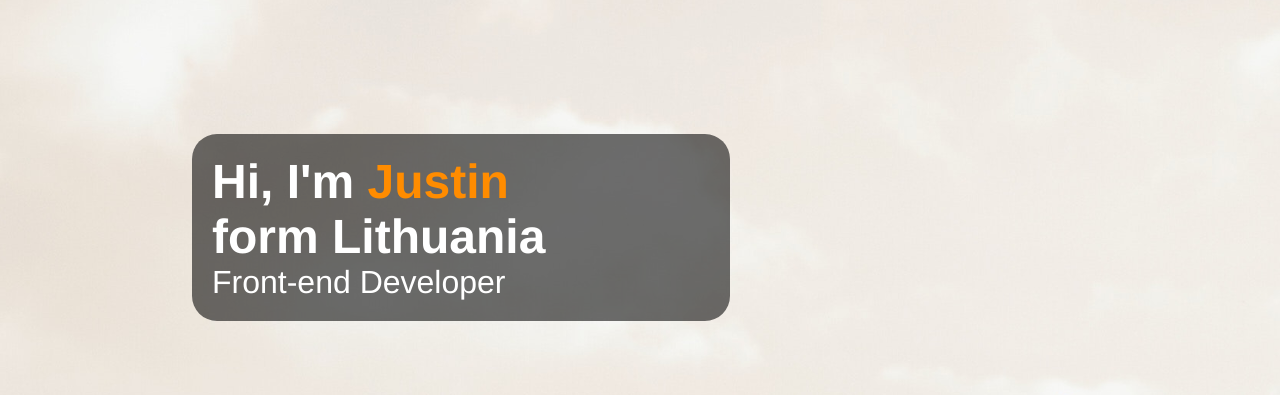
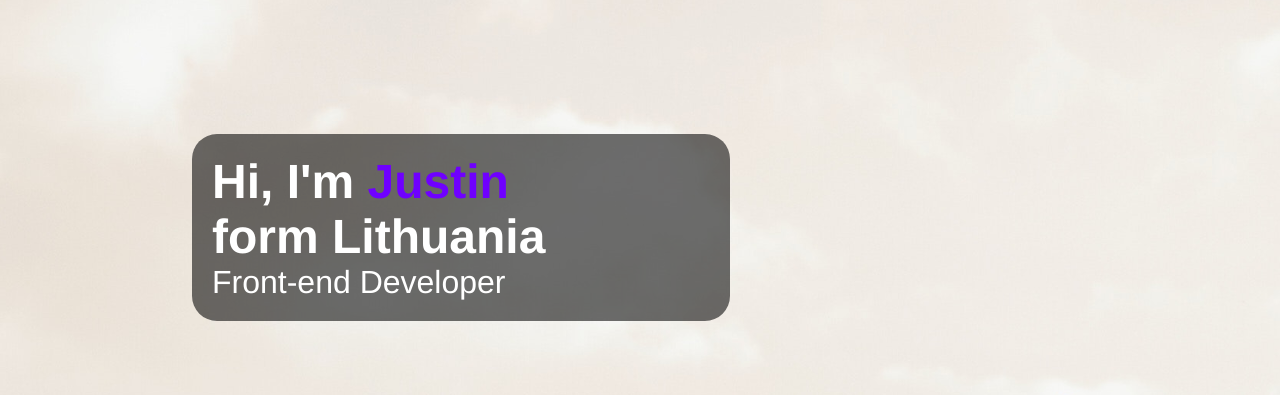
Before and after one commit to JustPause/My-Webside, a PHP site: page / in a window 1280 px wide. Shown: the part 236-631 px from the top of the page. Run offline with PHP 8.4, Linux system fonts and the light colour scheme; some libraries are stand-ins or nearby versions.

Commit message:
tempPush

```diff
--- a/style.css
+++ b/style.css
@@ -1,7 +1,7 @@
 :root {
     --speed: 0.6s;
     --background: #00000090;
-    --color: darkorange;
+    --color: rgb(111, 0, 255);
 }
 
 * {
```
